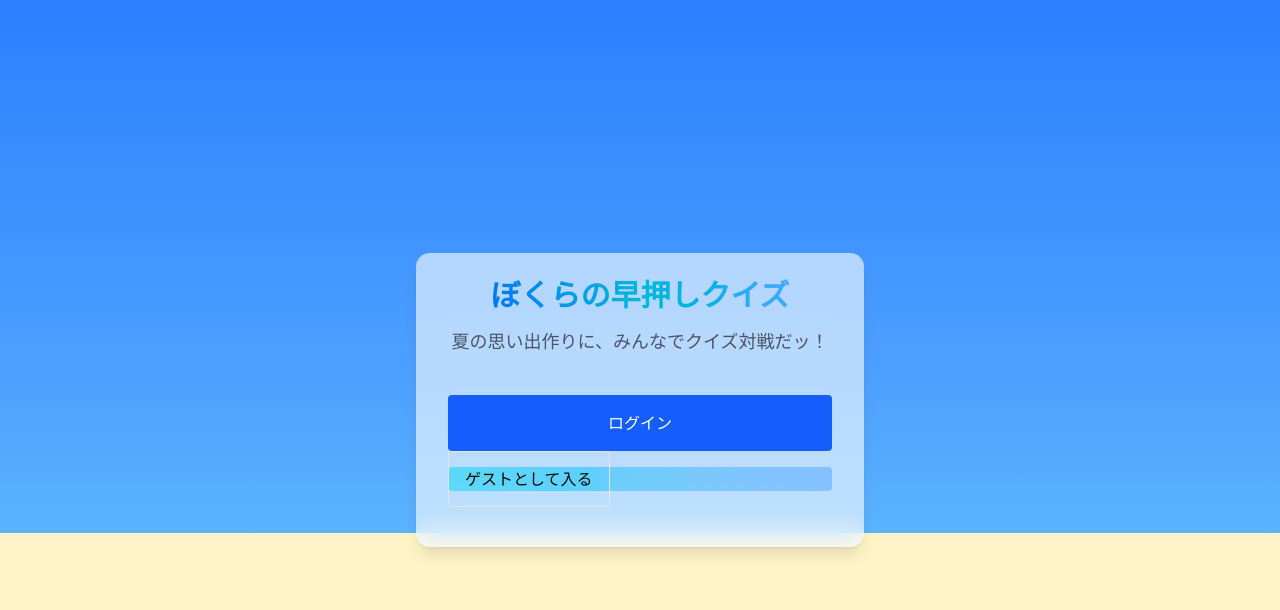
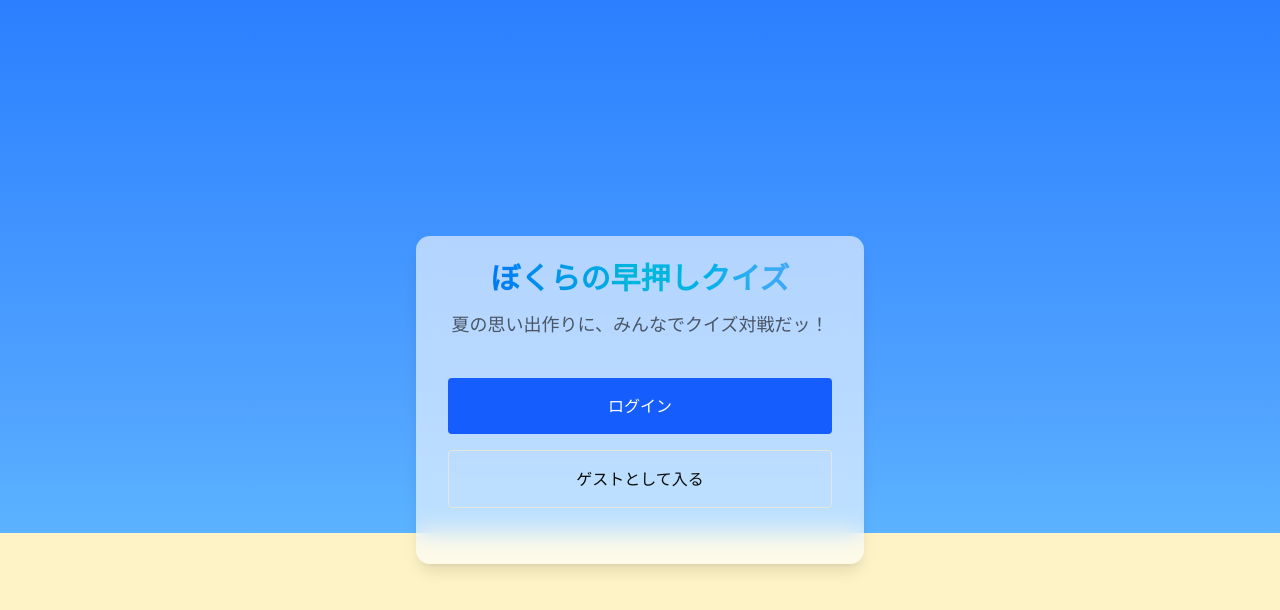
Before and after one commit to KinuGra/202507-front, a Next.js app: page / in a window 1280 px wide. Shown: the top 610 px of the page. Built offline with nearby package versions, Linux system fonts and the light colour scheme.

Commit message:
feat: ログイン画面をましにしmashita(#39)

```diff
--- a/src/app/components/GuestButton.tsx
+++ b/src/app/components/GuestButton.tsx
@@ -8,7 +8,7 @@ export default function GuestButton() {
     <Link
       href="/profile"      // サーバーリダイレクト用ルート
       prefetch={false}         // 外部遷移と同様にプリフェッチさせない
-      className="w-full text-center rounded border px-4 py-4"
+      className="w-full text-center rounded border px-4 py-4 transition-all hover:scale-105 hover:bg-gray-50"
     >
       ゲストとして入る
     </Link>
--- a/src/app/components/LoginButton.tsx
+++ b/src/app/components/LoginButton.tsx
@@ -36,7 +36,7 @@ export default function LoginButton() {
   return (
     <button
       onClick={handleLogin}
-      className="rounded bg-blue-600 px-6 py-4 text-white"
+      className="rounded bg-blue-600 px-6 py-4 text-white w-full transition-all hover:scale-105 hover:bg-blue-500"
     >
       ログイン
     </button>
--- a/src/app/page.tsx
+++ b/src/app/page.tsx
@@ -7,7 +7,7 @@ export default function Home() {
     <main className="flex min-h-screen flex-col items-center justify-center relative">
       <div className="absolute inset-0 bg-gradient-to-b from-blue-500 via-blue-400 to-sky-300" />
       <div className="absolute bottom-0 w-full h-1/3 bg-amber-100" />
-      <Card className="w-[90%] max-w-md transform transition-all hover:scale-105 border-none shadow-lg bg-white/60 backdrop-blur-md relative z-10">
+      <Card className="w-[90%] max-w-md border-none shadow-lg bg-white/60 backdrop-blur-md relative z-10">
         <CardHeader className="text-center pb-2">
           <CardTitle className="text-3xl font-bold bg-gradient-to-r from-blue-600 via-cyan-500 to-blue-400 bg-clip-text text-transparent">
               ぼくらの早押しクイズ
@@ -18,10 +18,7 @@ export default function Home() {
         </CardHeader>
         <CardContent className="flex flex-col gap-4 pt-2 pb-8 px-8">
           <LoginButton />
-          <div className="relative group w-full">
-            <GuestButton />
-            <div className="absolute inset-0 bg-gradient-to-r from-cyan-400 to-blue-400 rounded opacity-50 group-hover:opacity-100 transition-opacity -z-10" />
-          </div>
+          <GuestButton />
         </CardContent>
       </Card>
     </main>
```
